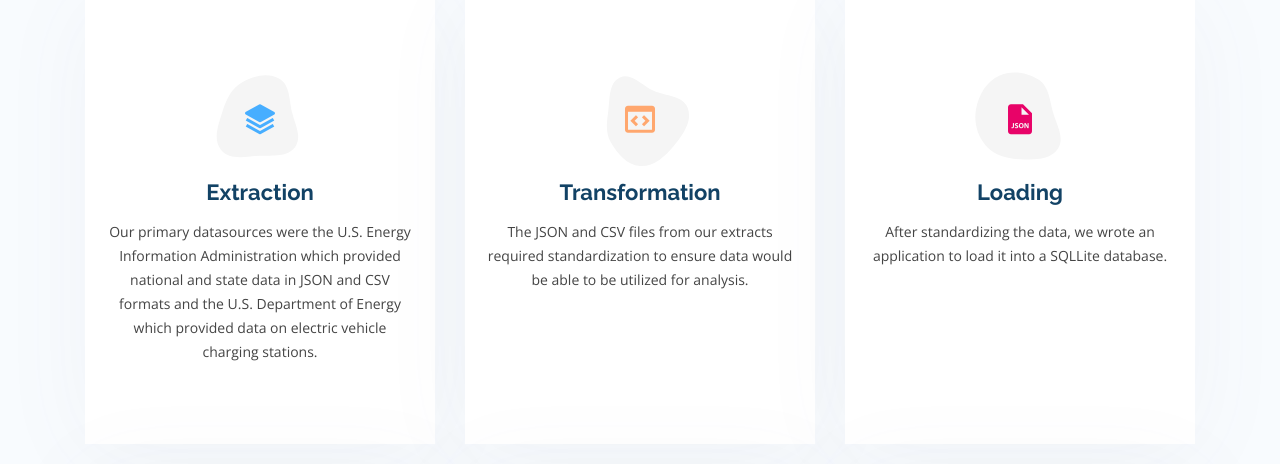
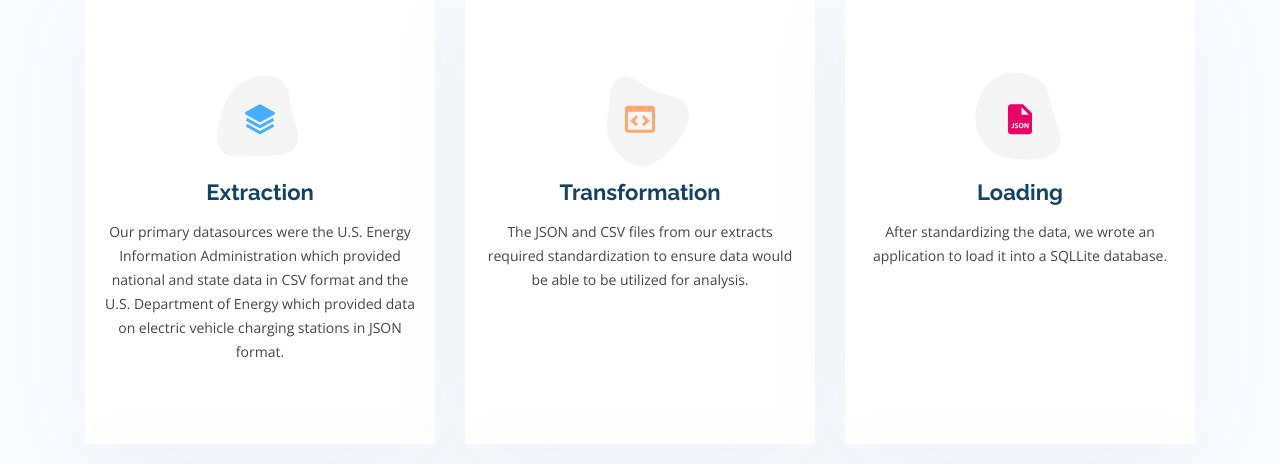
Before and after one commit to allychau/visualize_me_captain, a Flask app: page / in a window 1280 px wide. Shown: the part 1687-2151 px from the top of the page. Run offline with Flask 2, Linux system fonts and the light colour scheme; some libraries are stand-ins or nearby versions.

Commit message:
Update index.html

```diff
--- a/templates/index.html
+++ b/templates/index.html
@@ -129,7 +129,7 @@
                 <i class="bx bxs-layer"></i>
               </div>
               <h4><a href=""><b>Extraction</b></a></h4>
-              <p>Our primary datasources were the U.S. Energy Information Administration which provided national and state data in JSON and CSV formats and the U.S. Department of Energy which provided data on electric vehicle charging stations.</p>
+              <p>Our primary datasources were the U.S. Energy Information Administration which provided national and state data in CSV format and the U.S. Department of Energy which provided data on electric vehicle charging stations in JSON format.</p>
             </div>
           </div>
 
```
